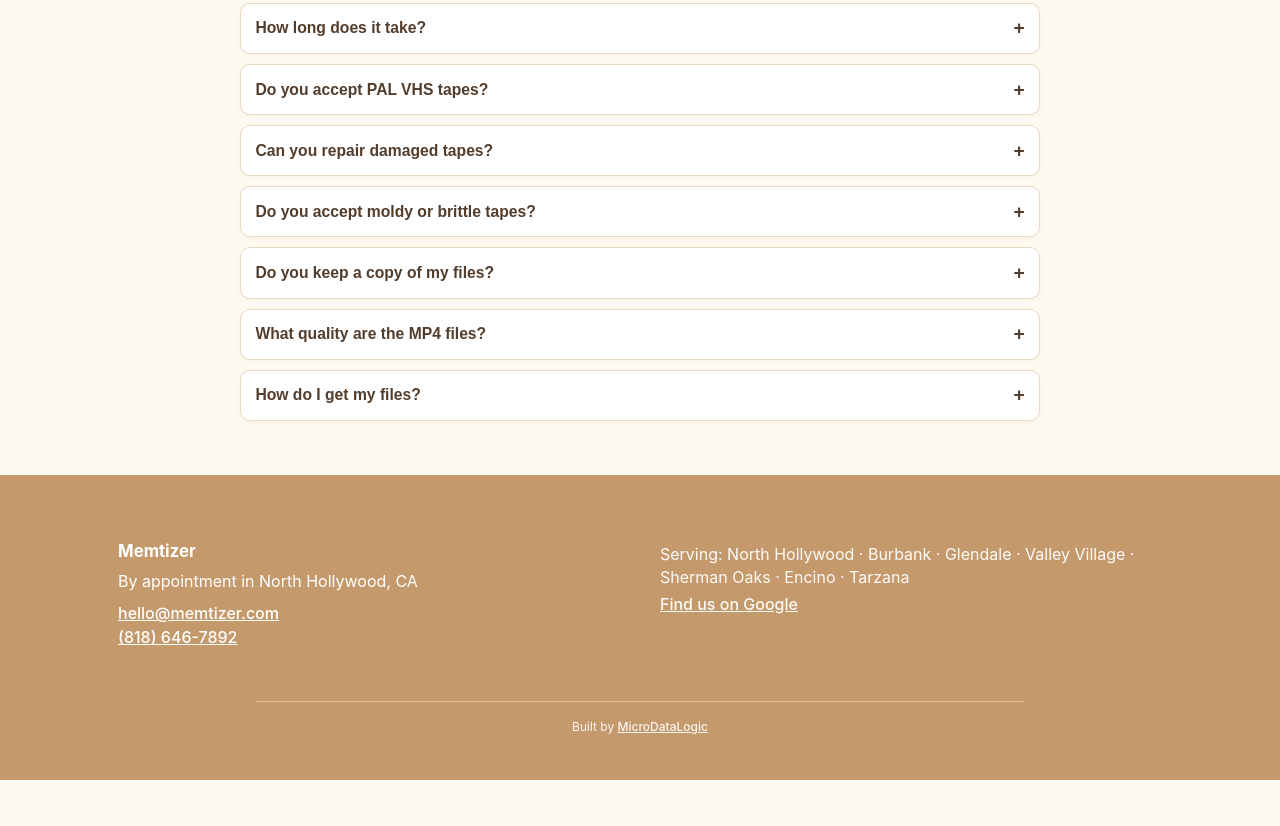
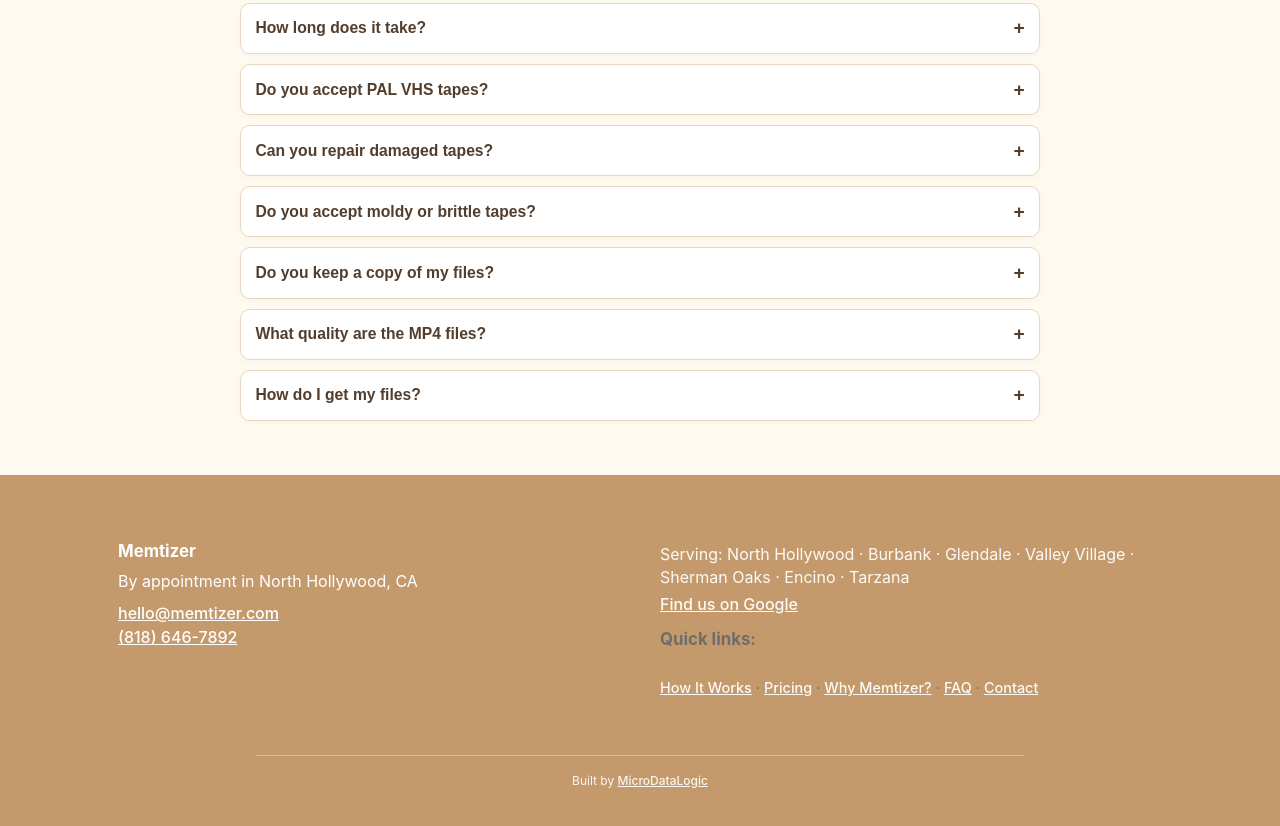
Before and after one commit to digi-coder/memtizer, a plain HTML site: page index.html in a window 1280 px wide. Shown: the part 3985-4811 px from the top of the page. Before the commit the page ends 4765 px from the top, so only its background shows below. Drawn offline with Linux system fonts and the light colour scheme.

Commit message:
Improved footerwith navigation links

```diff
--- a/index.html
+++ b/index.html
@@ -622,24 +622,44 @@
 
   <footer class="site-footer">
     <div class="container footer-inner">
+
+      <!-- Left side: brand + contact -->
       <div>
         <strong>Memtizer</strong>
         <address>By appointment in North Hollywood, CA</address>
         <a href="mailto:hello@memtizer.com">hello@memtizer.com</a><br>
         <a href="tel:+18186467892">(818) 646-7892</a>
       </div>
+
+      <!-- Right side: service areas + footer nav -->
       <div>
         <p>Serving: North Hollywood · Burbank · Glendale · Valley Village · Sherman Oaks · Encino · Tarzana</p>
-        <p><a href="https://share.google/ZTbdOGzgoeXJPL6Vb" target="_blank" rel="noopener">Find us on Google</a></p>
+        <p>
+          <a href="https://share.google/ZTbdOGzgoeXJPL6Vb" target="_blank" rel="noopener">
+            Find us on Google
+          </a>
+        </p>
+
+        <p class="muted" style="margin-top: 10px; font-size: 0.9rem;">
+          <strong>Quick links:</strong>
+          <br>
+          <a href="#how-it-works">How It Works</a> ·
+          <a href="#pricing">Pricing</a> ·
+          <a href="#compare">Why Memtizer?</a> ·
+          <a href="#faq">FAQ</a> ·
+          <a href="#contact">Contact</a>
+        </p>
       </div>
+
     </div>
-    <!-- ▼ Add this credit block -->
+
+    <!-- Divider + credit (unchanged) -->
     <hr class="footer-divider">
     <div class="footer-credit">
       Built by <a href="https://microdatalogic.com" target="_blank" rel="noopener">MicroDataLogic</a>
     </div>
-    <!-- ▲ End credit -->
   </footer>
+
 
   <script src="script.js" defer></script>
 </body>
```
Also changed, not shown: terms.html (+23 -1 lines).
